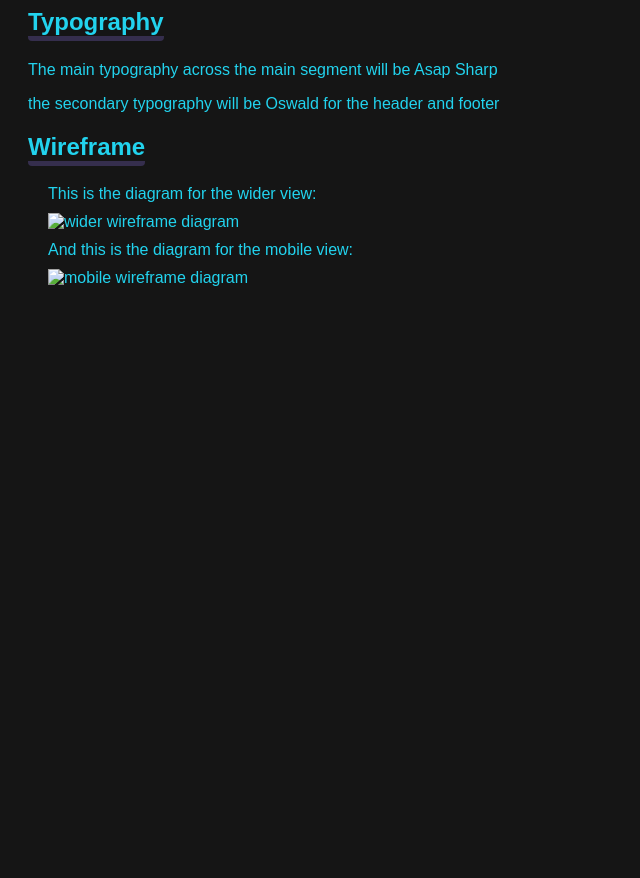
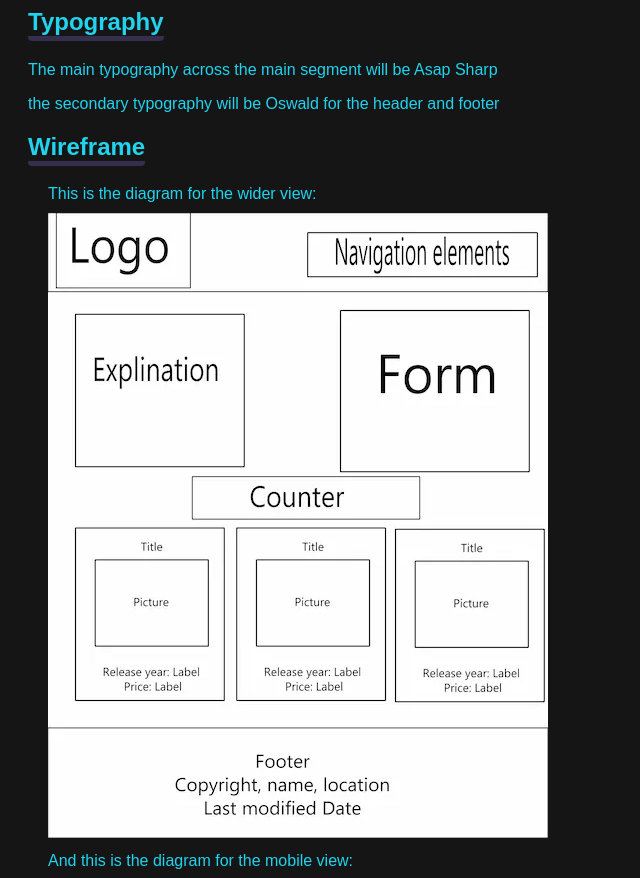
Before and after one commit to BenjaminM-PR/wdd131, a plain HTML site: page project/siteplan.html in a window 1280 px wide. Shown: the part 780-1658 px from the top of the page, without its empty margins (0-640 px from the left). Before the commit the page ends 1080 px from the top, so only its background shows below. Drawn offline with nearby package versions, Linux system fonts and the light colour scheme; a web font is replaced by a local one.

Commit message:
typo error

```diff
--- a/project/siteplan.html
+++ b/project/siteplan.html
@@ -77,10 +77,10 @@
         <section class="wireframe">
             <h2>Wireframe</h2>
             <p>This is the diagram for the wider view:</p>
-            <img src="images/Wireframe wider.webp" alt="wider wireframe diagram">
+            <img src="images/wireframe-wider.webp" alt="wider wireframe diagram">
 
             <p>And this is the diagram for the mobile view:</p>
-            <img src="images/wireframe mobile.webp" alt="mobile wireframe diagram">
+            <img src="images/wireframe-mobile.webp" alt="mobile wireframe diagram">
         </section>
     </main>
 
```
